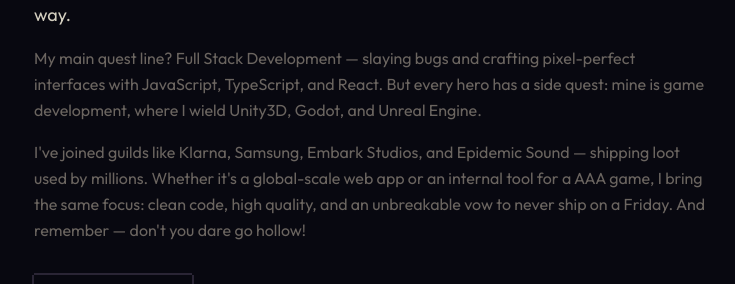
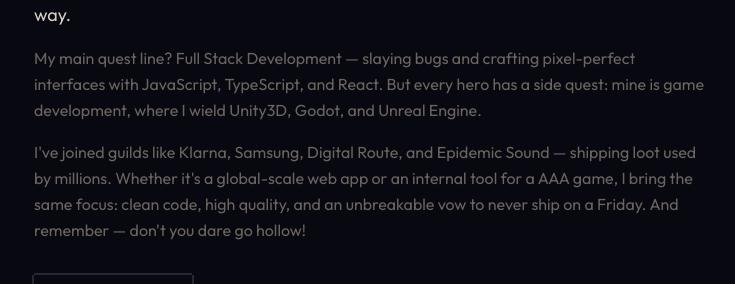
Before and after one commit to frypizzabox/adalbertok, a React (Vite) app: page / in a window 1280 px wide. Shown: the part 1040-1324 px from the top of the page, without its empty margins (182-917 px from the left). Built offline with nearby package versions, Linux system fonts and the light colour scheme.

Commit message:
fix: replace Embark Studios with Digital Route in bio text

```diff
--- a/src/data/about.ts
+++ b/src/data/about.ts
@@ -8,7 +8,7 @@
 export const bio = [
   "I'm Adalberto Kutuxidis — a veteran adventurer with 15+ years of questing through codebases. I've crossed oceans from the Amazon jungles of Manaus, Brazil, to the frozen lands of Stockholm, Sweden, leveling up my skills at every bonfire along the way.",
   'My main quest line? Full Stack Development — slaying bugs and crafting pixel-perfect interfaces with JavaScript, TypeScript, and React. But every hero has a side quest: mine is game development, where I wield Unity3D, Godot, and Unreal Engine.',
-  "I've joined guilds like Klarna, Samsung, Embark Studios, and Epidemic Sound — shipping loot used by millions. Whether it's a global-scale web app or an internal tool for a AAA game, I bring the same focus: clean code, high quality, and an unbreakable vow to never ship on a Friday. And remember — don't you dare go hollow!",
+  "I've joined guilds like Klarna, Samsung, Digital Route, and Epidemic Sound — shipping loot used by millions. Whether it's a global-scale web app or an internal tool for a AAA game, I bring the same focus: clean code, high quality, and an unbreakable vow to never ship on a Friday. And remember — don't you dare go hollow!",
 ]
 
 export const webSkills = [
```
